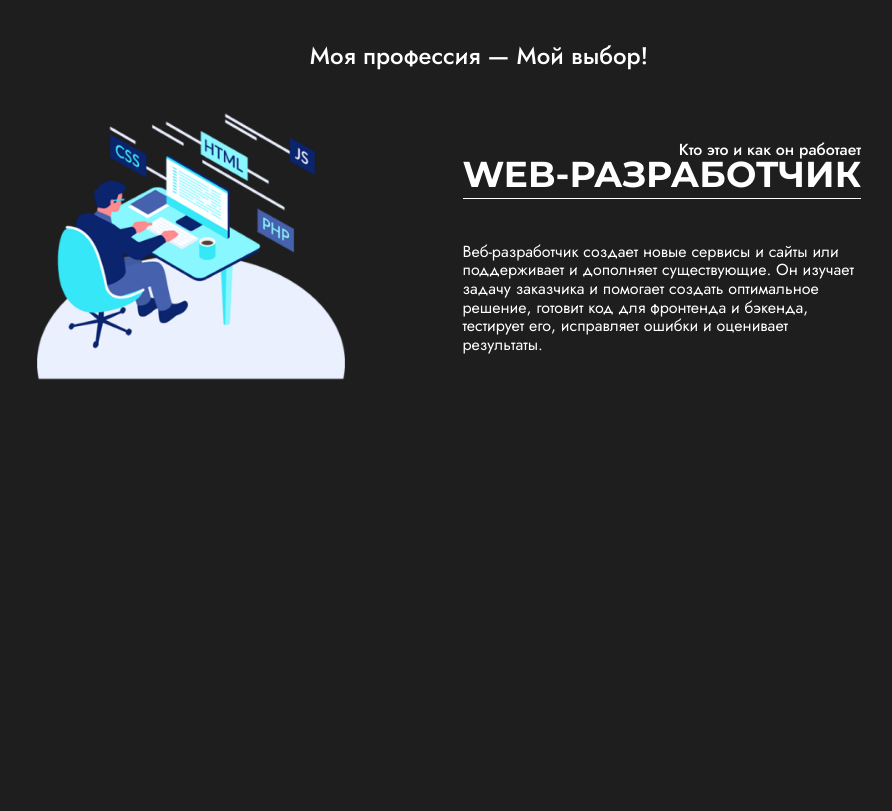
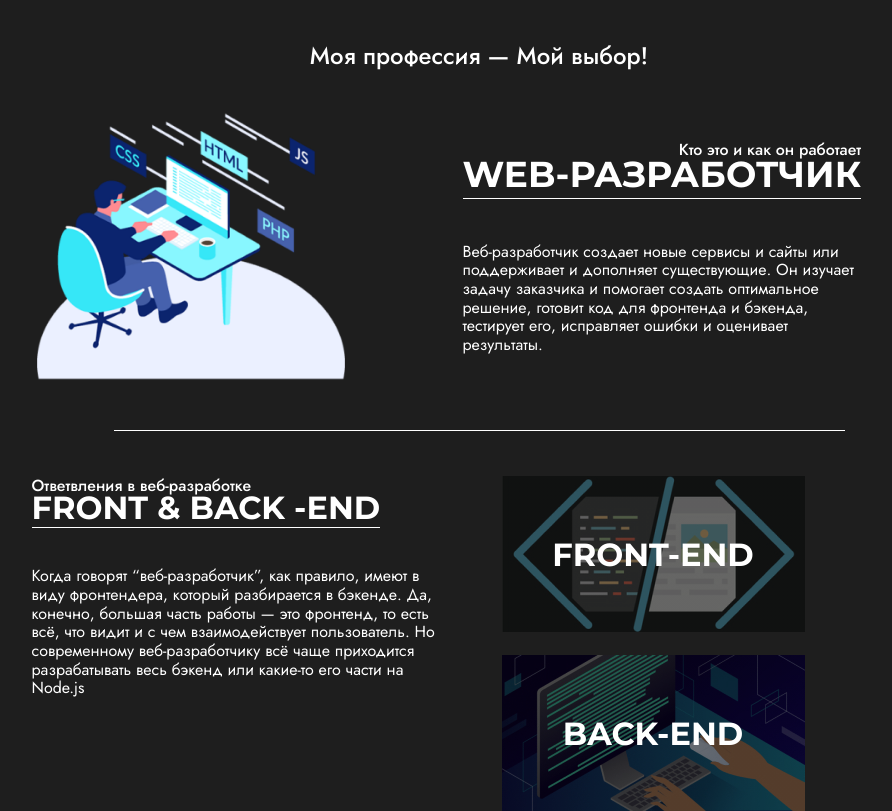
Before and after one commit to Josuke12/my-profession, a website: page src/index.pug in a window 1280 px wide. Shown: the whole page, without its empty margins (161-1053 px from the left). Drawn offline with nearby package versions, Linux system fonts and the light colour scheme; files that its build step writes are made by us from their sources; files whose address does not match are found by name.

Commit message:
Add about-block

```diff
--- a/src/base.pug
+++ b/src/base.pug
@@ -18,7 +18,6 @@ html(lang=siteLang)
         meta(http-equiv="X-UA-Compatible", content="IE=edge")
         meta(name="viewport", content="width=device-width, initial-scale=1.0")
         title #{siteTitle}
-
         //- ШРИФТЫ
         link(rel="preconnect", href="https://fonts.googleapis.com")
         link(rel="preconnect", href="https://fonts.gstatic.com", crossorigin)
--- a/src/index.pug
+++ b/src/index.pug
@@ -4,3 +4,4 @@ block content
 	main
 		.container
 			include ./pug/components/main-block
+			include ./pug/components/about-block
--- /dev/null
+++ b/src/pug/components/about-block.pug
@@ -0,0 +1,28 @@
+include ../mixin
+
+-
+	const cards = [
+		{
+			"title": "Front-end",
+			"content": "Front-end разработчик создает видимую для пользователя часть веб-страницы и его главная задача – точно передать в верстке то, что создал дизайнер, а также реализовать пользовательскую логику.",
+			"img": "img/front.jpg"
+		},
+		{
+			"title": "Back-end",
+			"content": "Back-end разработчик — программист, который пишет серверный код, отвечает за реакцию ресурса на действия пользователя и выдачу информации.",
+			"img": "img/back.jpg"
+		}
+	];
+
+
+section.about-block
+	+line
+	.about-block__bottom
+		.about-block__text
+			+createTitle('Front & Back -end', 'Ответвления в веб-разработке')
+			p.
+				Когда говорят “веб-разработчик”, как правило, имеют в виду фронтендера, который разбирается в бэкенде. Да, конечно, большая часть работы — это фронтенд, то есть всё, что видит и с чем взаимодействует пользователь. Но современному веб-разработчику всё чаще приходится разрабатывать весь бэкенд или какие-то его части на Node.js
+		.about-block__cards
+			each card in cards
+				+card(card.title, card.content, card.img)
+				- ;
--- a/src/pug/mixin.pug
+++ b/src/pug/mixin.pug
@@ -7,3 +7,14 @@ mixin createTitle(title, subTitle, isMain = false)
 		.title.tl-right
 			p #{subTitle}
 			h1 #{title}
+
+mixin line
+	.line
+
+mixin card(title, content, img)
+	.card
+		.card__front
+			img(src=img, alt=title)
+			span #{title}
+		.card__back
+			span #{content}
--- a/src/scss/_settings.scss
+++ b/src/scss/_settings.scss
@@ -7,6 +7,7 @@
 
 html, body {
     background: #1E1E1E;
+    overflow-x: hidden;
 }
 
 img {
@@ -43,9 +44,9 @@ button, input {
     overflow: hidden;
 }
 
-
-
 .container {
+    position: relative;
+    z-index: 100;
     max-width: 89.5rem;
     margin: auto;
 }
--- /dev/null
+++ b/src/scss/components/about-block.scss
@@ -0,0 +1,42 @@
+.about-block {
+	&__text {
+		p {
+			margin-top: 4.6rem;
+			font-size: 1.6rem;
+			line-height: 117%;
+			max-width: 49.6rem;
+		}
+	}
+
+	&__bottom {
+		display: grid;
+		grid-template-columns: 1fr 1fr;
+		grid-gap: 4.5rem;
+	}
+
+	&__cards {
+		margin-top: 4.5rem;
+	}
+}
+
+@media (max-width: 905px) {
+	.about-block {
+		&__bottom {
+			display: block;
+		}
+		&__text {
+			display: flex;
+			flex-direction: column;
+			align-items: center;
+			justify-content: center;
+			> p {
+				padding: 0 1rem;
+			}
+		}
+		&__cards {
+			display: flex;
+			flex-direction: column;
+			align-items: center;
+		}
+	}
+}
--- /dev/null
+++ b/src/scss/components/card.scss
@@ -0,0 +1,66 @@
+.card {
+	overflow: hidden;
+	max-width: 30.3rem;
+	height: 15.6rem;
+	width: 100%;
+	position: relative;
+	img {
+		position: absolute;
+		top: 0;
+		left: 0;
+		width: 100%;
+		height: 100%;
+		z-index: -1;
+	}
+
+	perspective: 100rem;
+
+	&__front {
+		box-shadow: 0px 4px 4px rgba(148, 134, 134, 0.25);
+		display: flex;
+		align-items: center;
+		justify-content: center;
+		span {
+			display: flex;
+			align-items: center;
+			justify-content: center;
+			width: 100%;
+			height: 100%;
+			background: linear-gradient(0deg, rgba(0, 0, 0, 0.54), rgba(0, 0, 0, 0.54));
+			font-family: 'Montserrat', sans-serif;
+			font-size: 3.2rem;
+			font-weight: 700;
+			text-transform: uppercase;
+		}
+	}
+
+	&__back {
+		font-size: 1.6rem;
+		font-weight: 400;
+	}
+
+	&__front, &__back {
+		position: absolute;
+		width: 100%;
+		height: 100%;
+		left: 0;
+		top: 0;
+		transition: 1s;
+		backface-visibility: hidden;
+	}
+	&__back {
+		background: #1E1E1E;
+		transform: rotateY(180deg);
+	}
+
+	&:hover .card__front {
+		transform: rotateY(180deg);
+	}
+	&:hover .card__back {
+		transform: rotateY(360deg);
+	}
+
+	&:not(:last-child) {
+		margin-bottom: 2.3rem;
+	}
+}
--- /dev/null
+++ b/src/scss/components/line.scss
@@ -0,0 +1,6 @@
+.line {
+	max-width: 73.1rem;
+	height: .1rem;
+	background: #fff;
+	margin: 3.9rem auto 0;
+}
--- a/src/scss/components/title.scss
+++ b/src/scss/components/title.scss
@@ -10,13 +10,36 @@
 		line-height: 75%;
 
 		border-bottom: .1rem solid #fff;
-		padding-bottom: 1rem;
 	}
 	h1 {
 		font-size: 3.6rem;
+		padding-bottom: 1rem;
+	}
+	h2 {
+		font-size: 3.2rem;
 	}
 	p {
 		font-size: 1.6rem;
 		font-weight: 500;
 	}
 }
+
+@media (max-width: 365px) {
+	.title {
+
+		h2 {
+			font-size: 2.4rem
+		}
+		p {
+			font-size: 1rem !important;
+		}
+	}
+}
+
+@media (max-width: 320px) {
+	.title {
+		p {
+			text-align: center;
+		}
+	}
+}
--- a/src/scss/main.scss
+++ b/src/scss/main.scss
@@ -8,3 +8,6 @@
 
 @import 'components/main-block';
 @import 'components/title';
+@import 'components/line';
+@import 'components/about-block';
+@import 'components/card';
```
Also changed, not shown: css/style.css, img/back.jpg (added), img/front.jpg (added), index.html.
